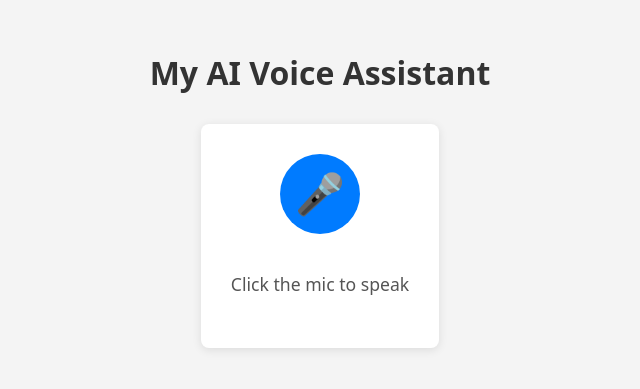
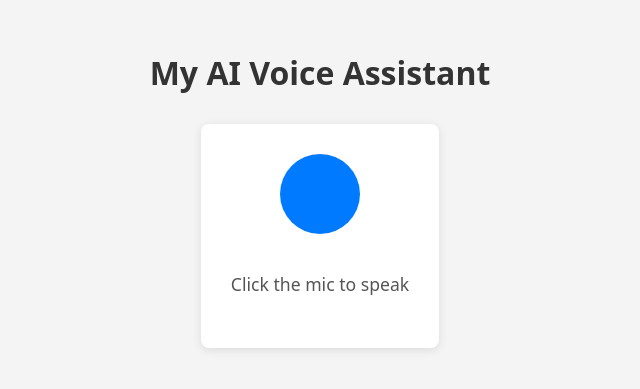
Before and after one commit to TriveniSampleDatasets/voice-assistant, a plain HTML site: page frontend/index.html in a window 1280 px wide. Shown: the part 171-560 px from the top of the page, 320-960 px from the left. Drawn offline with Linux system fonts and the light colour scheme.

Commit message:
3rd commit voice

```diff
--- a/frontend/index.html
+++ b/frontend/index.html
@@ -10,7 +10,7 @@
     <h1>My AI Voice Assistant</h1>
     <div class="container">
         <button id="recordButton" title="Click or Tap to Speak">
-            🎤 </button>
+             </button>
         <p id="statusText">Click the mic to speak</p>
         <audio id="audioPlayback" controls></audio>
     </div>
```
